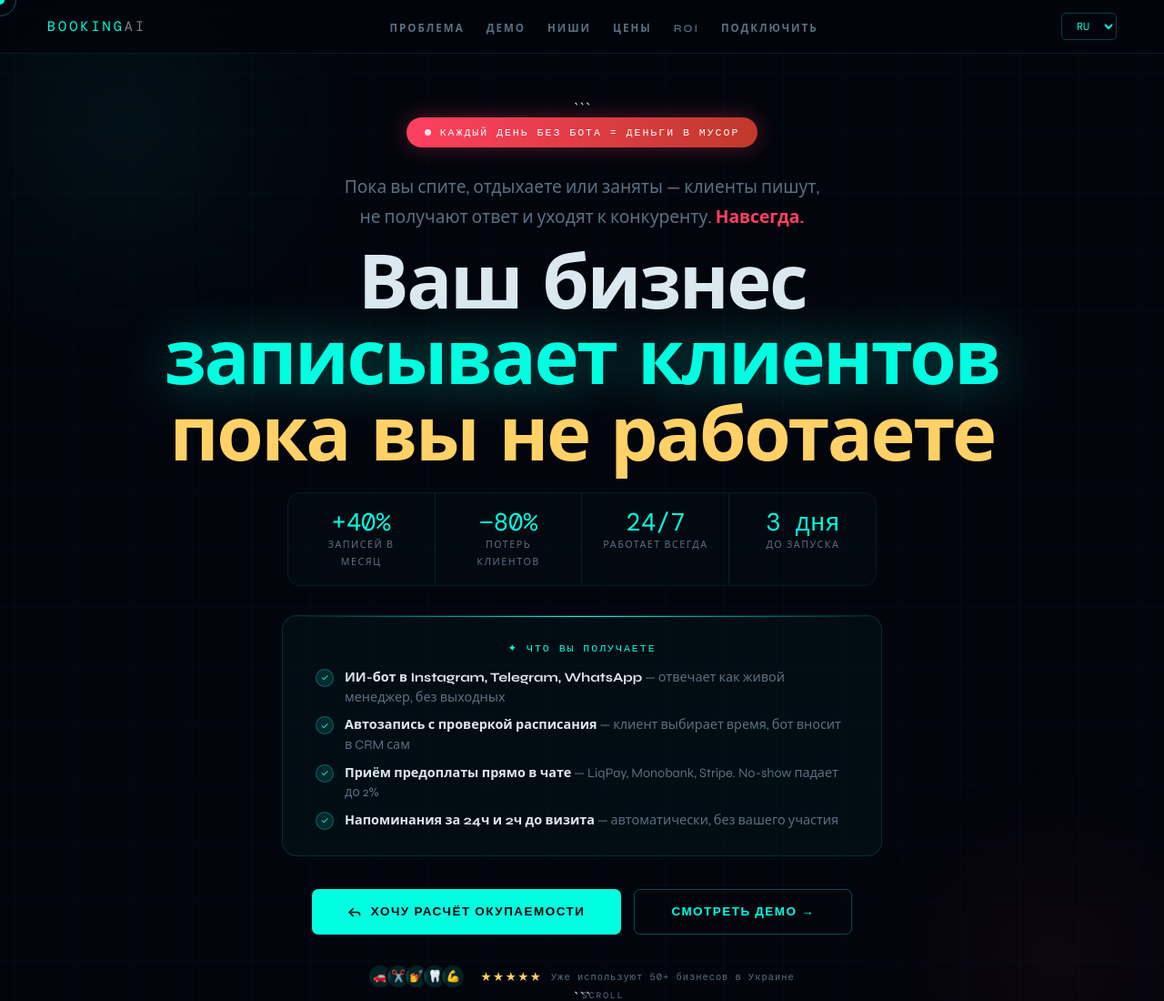
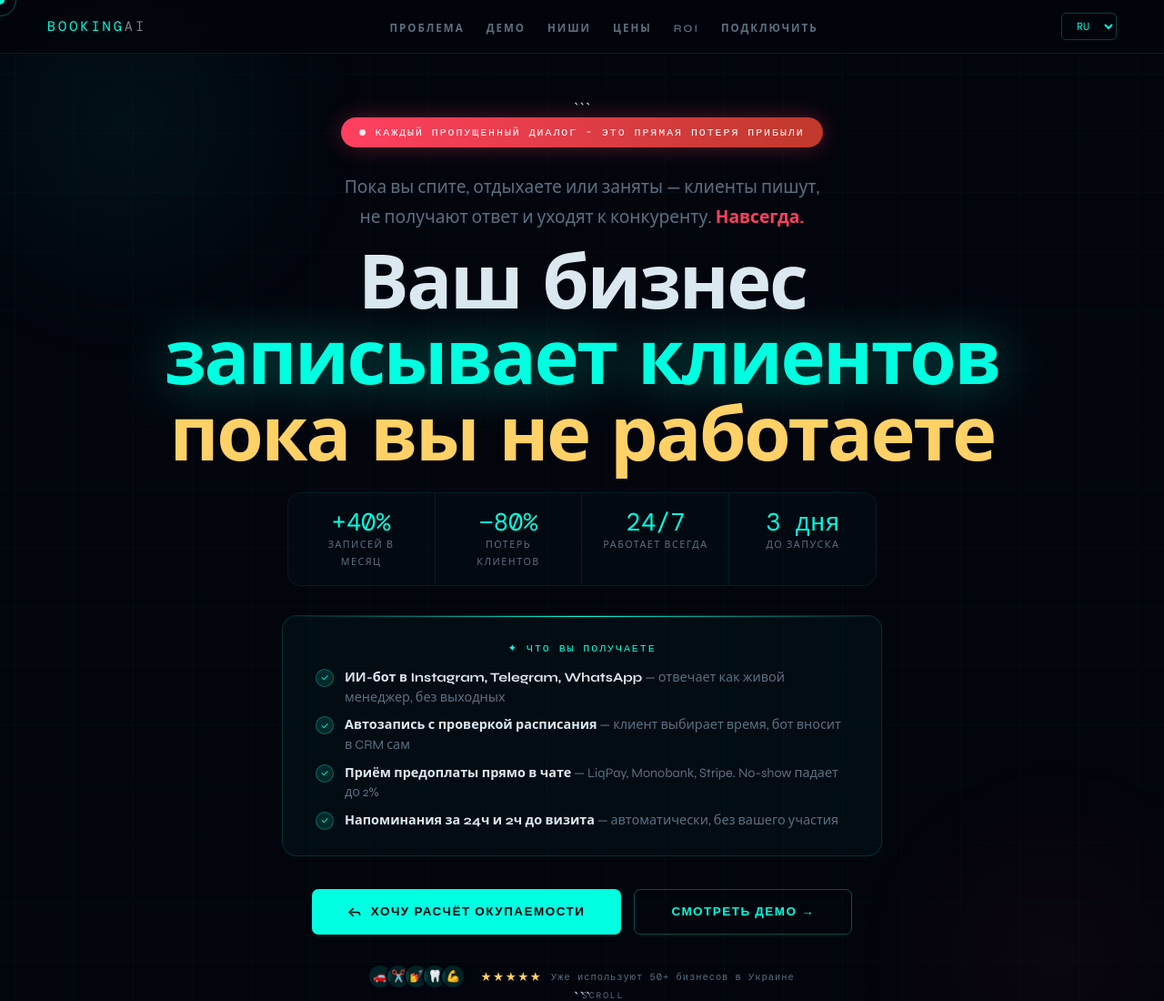
Before and after one commit to wierspi-bot/BookingAIsmart, a plain HTML site: page index.html in a window 1280 px wide. Shown: the top 1100 px of the page at 91% size. Drawn offline with nearby package versions, Linux system fonts and the light colour scheme; a web font is replaced by a local one.

Commit message:
Update index.html

```diff
--- a/index.html
+++ b/index.html
@@ -38,7 +38,7 @@
 <!-- URGENCY -->
 <div class="urgency-ribbon">
   <span class="pulse"></span>
-  <span data-lang="urgency">Каждый день без бота = деньги в мусор</span>
+  <span data-lang="urgency">Каждый пропущенный диалог - это прямая потеря прибыли</span>
 </div>
 
 <p class="pain-hook" data-lang="pain_hook">
```
